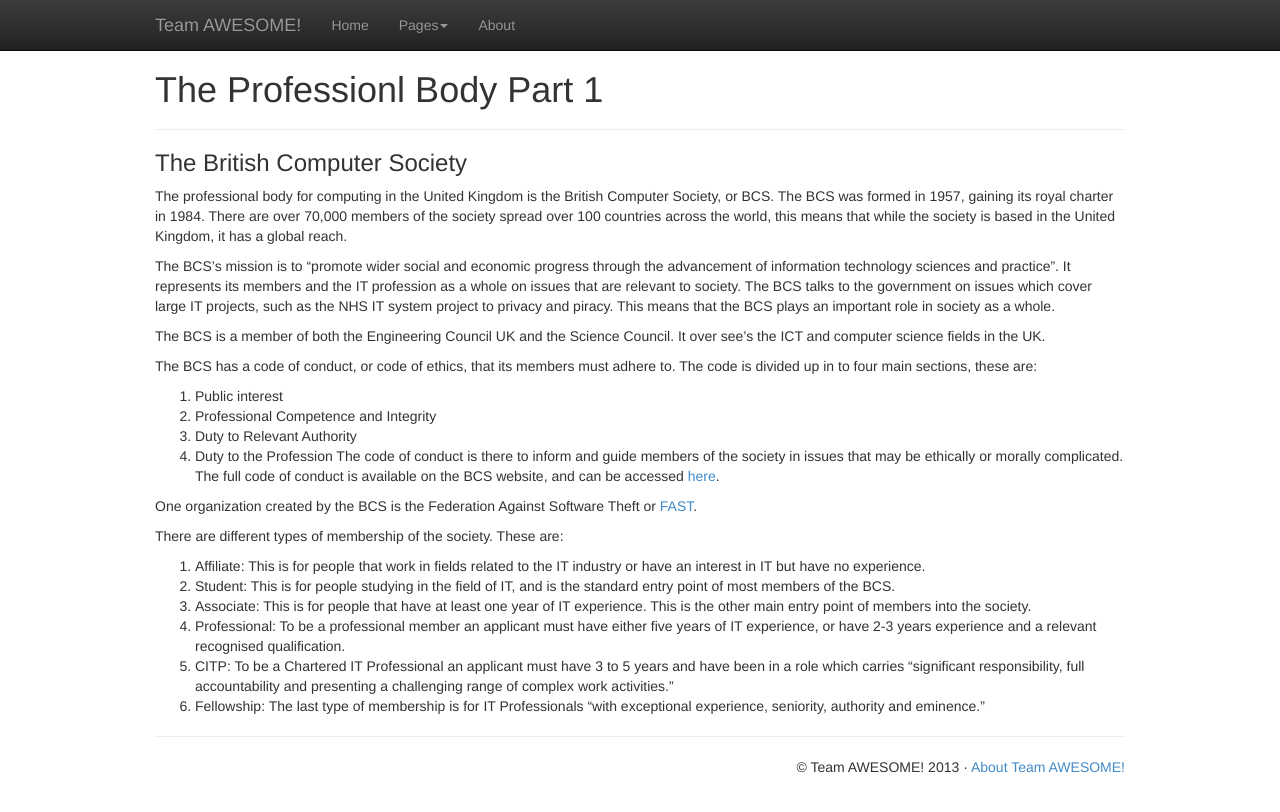
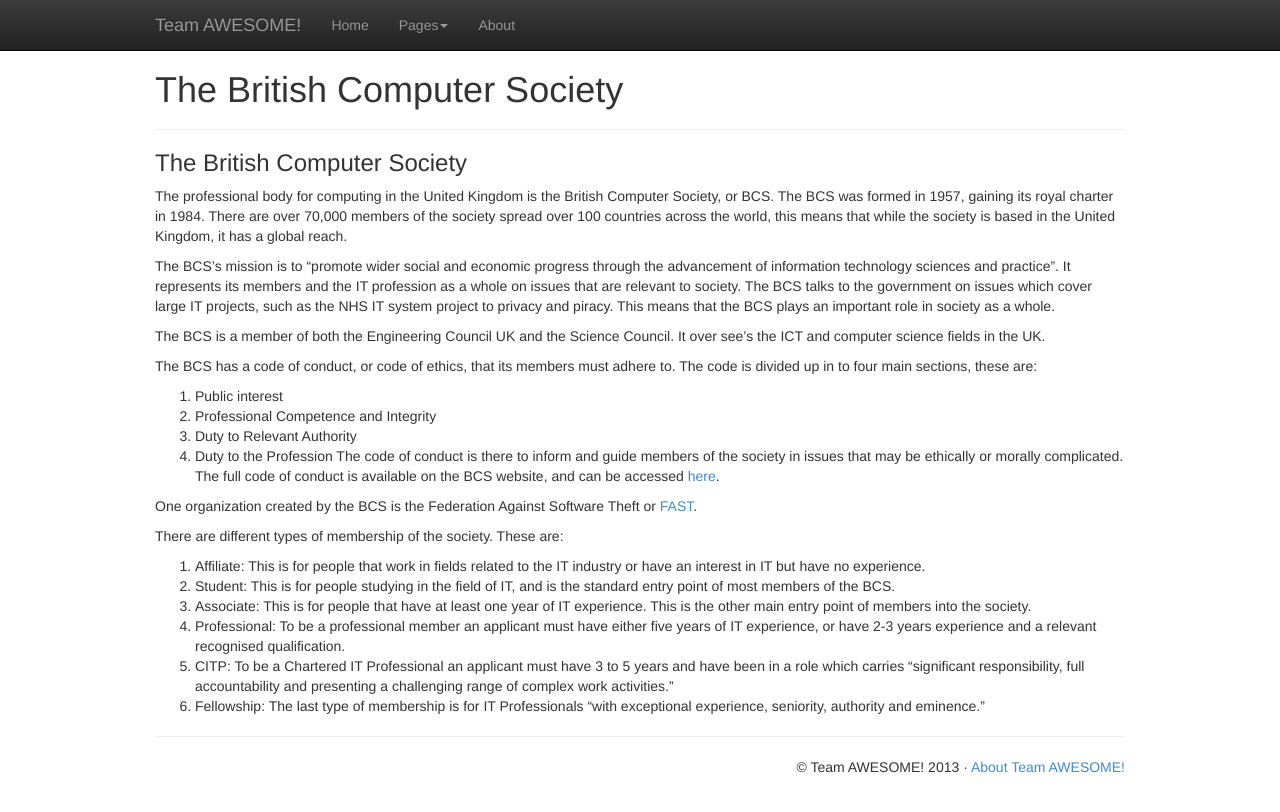
Before and after one commit to adamus1red/tripping-octo-adventure, a Jekyll site: the page built from _posts/2013-11-30-professional-issues-1.md, in a window 1280 px wide. Shown: the top 812 px of the page. Built offline with Jekyll 4.4.1, drawn with Linux system fonts in a browser that asks for light colours; Markdown is read by kramdown in place of the engine named in the settings.

Commit message:
Update 2013-11-30-professional-issues-1.md

```diff
--- a/_posts/2013-11-30-professional-issues-1.md
+++ b/_posts/2013-11-30-professional-issues-1.md
@@ -1,7 +1,8 @@
 ---
 layout: page
-title: The Professionl Body Part 1
-excerpt: The professional body for computing in the United Kingdom . . .
+title: The British Computer Society
+excerpt: The professional body for computing in the United Kingdom . . .  - The professional body
+author: Tom Maxwell
 ---
 
 ###The British Computer Society
```
